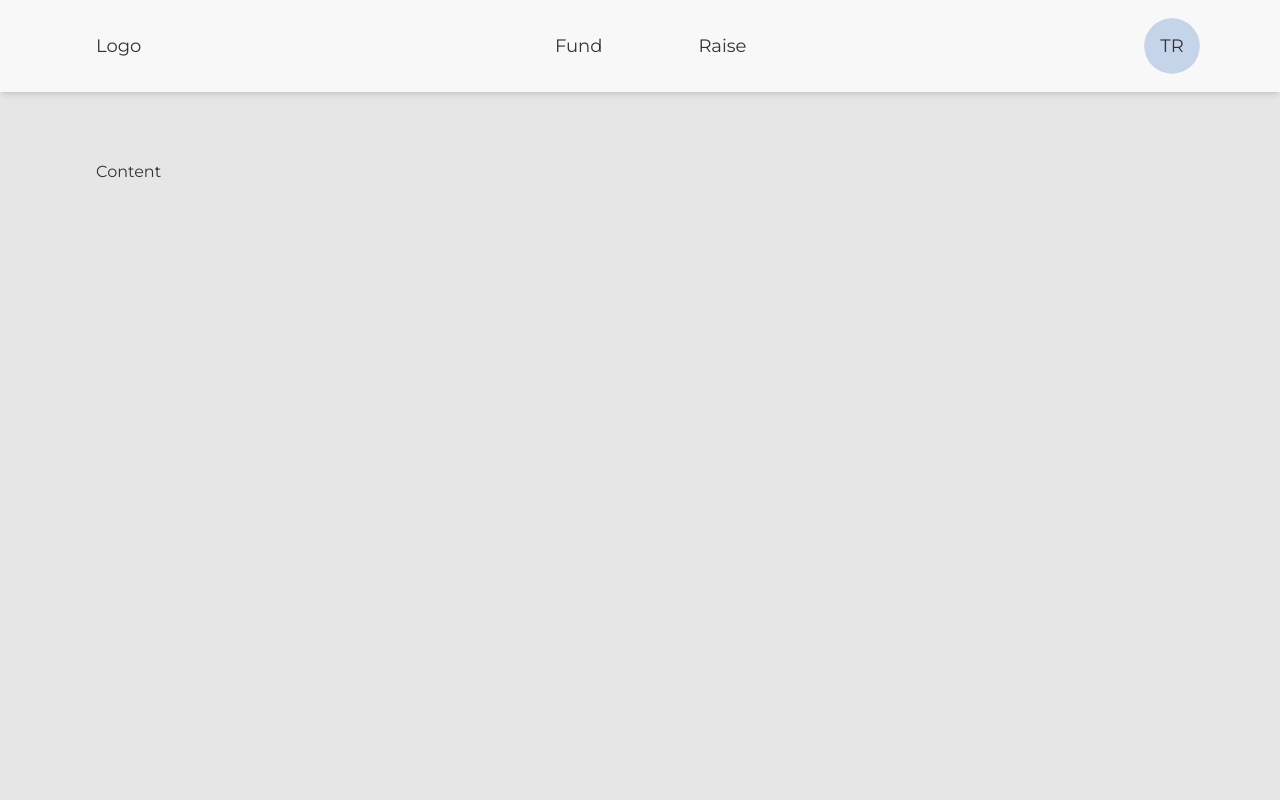
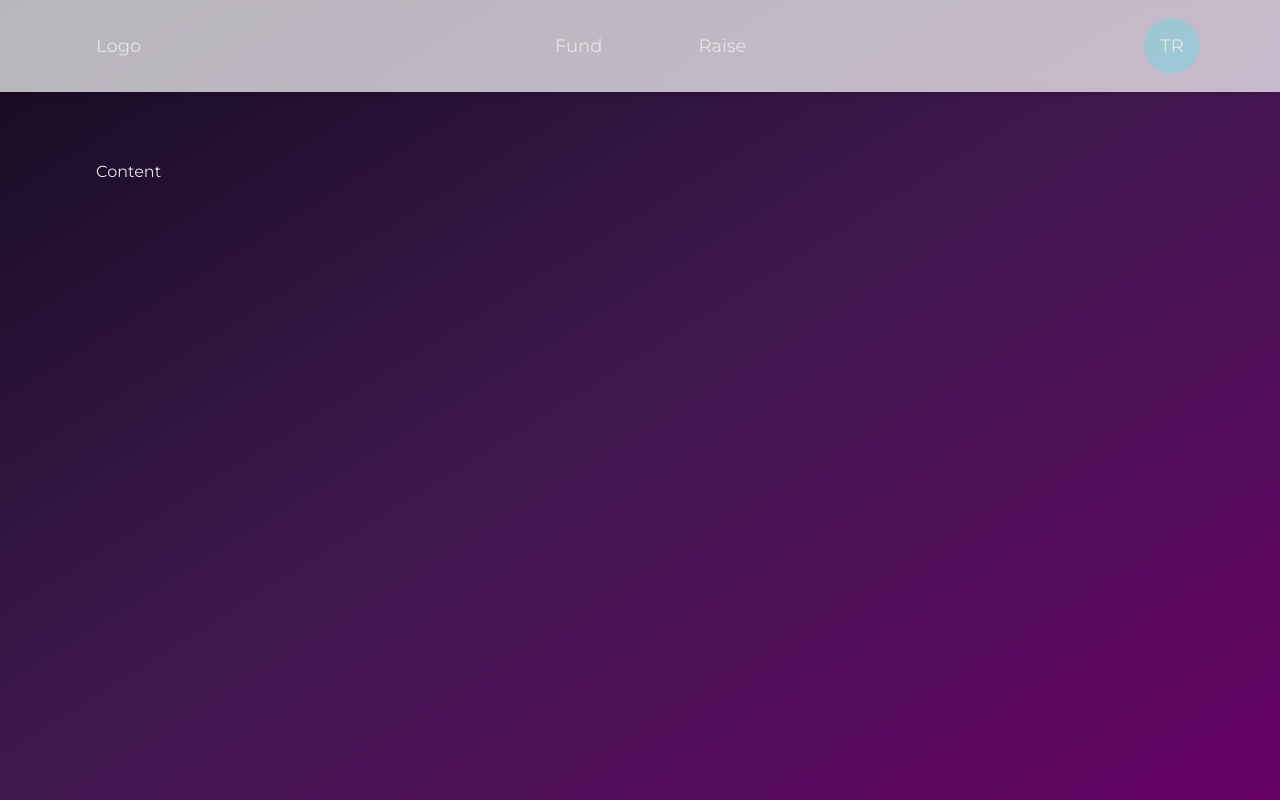
Before and after one commit to TheoInTech/daocre8, a Next.js app: page / in a window 1280 px wide. Built offline with nearby package versions, Linux system fonts and the light colour scheme; what tailwindcss-radix would draw is missing.

Commit message:
revamp theme

```diff
--- a/app/globals.css
+++ b/app/globals.css
@@ -13,28 +13,28 @@
     --popover: 0 0% 90%;
     --popover-foreground: 0 0% 20%;
 
-    --primary: 215 100% 34%;
-    --primary-foreground: 0 0% 90%;
+    --primary: 180 100% 50%;
+    --primary-foreground: 0 0% 20%;
 
-    --secondary: 218 91% 60%;
-    --secondary-foreground: 0 0% 90%;
+    --secondary: 300 100% 50%;
+    --secondary-foreground: 0 0% 20%;
 
     --muted: 0 0% 90%;
     --muted-foreground: 0 0% 20%;
 
-    --accent: 51 100% 50%;
+    --accent: 60 100% 50%;
     --accent-foreground: 0 0% 20%;
 
     --destructive: 0 84.2% 60.2%;
     --destructive-foreground: 0 0% 90%;
 
-    --border: 0 0% 80%;
+    --border: 0 0% 30%;
     --input: 214.3 31.8% 91.4%;
     --ring: 0 0% 20%;
 
     --radius: 0.5rem;
 
-    --success: 121 39% 58%;
+    --success: 120 100% 50%;
     --info: 177 60% 69%;
     --warning: 26 80% 63%;
   }
@@ -74,14 +74,24 @@
   }
 }
 
+@layer components {
+  .primary-gradient {
+    @apply bg-gradient-to-br from-primary/70 to-secondary;
+  }
+  .primary-gradient-2 {
+    @apply bg-gradient-to-r from-primary/70 to-secondary;
+  }
+  .secondary-gradient {
+    @apply bg-gradient-to-br from-[#130b1f] via-[#411950] to-[#660166];
+  }
+}
+
 @layer base {
   * {
     @apply border-border;
   }
   body {
-    @apply bg-background text-foreground;
-    @apply font-body;
-    @apply h-full;
+    @apply secondary-gradient text-muted h-full font-body;
   }
 
   h1,
@@ -124,14 +134,14 @@ html {
 
 /* Scrollbar handle (the moving part) */
 ::-webkit-scrollbar-thumb {
-  background-color: hsl(0 0% 20%); /* Gray color */
+  background-color: hsl(180 100% 50%); /* Gray color */
   border-radius: 4px; /* Slightly rounded corners */
 }
 
 /* Hide scrollbar for Firefox */
 body {
   scrollbar-width: thin; /* Make it thin */
-  scrollbar-color: hsl(0 0% 20%) transparent; /* Thumb gray and track transparent */
+  scrollbar-color: hsl(180 100% 50%) transparent; /* Thumb gray and track transparent */
 }
 
 /* Hide scrollbar for Internet Explorer and Edge */
```
